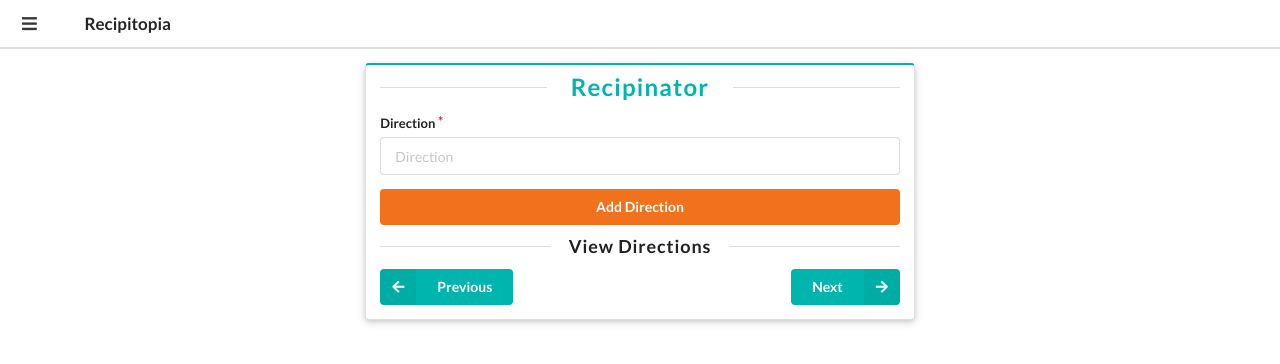
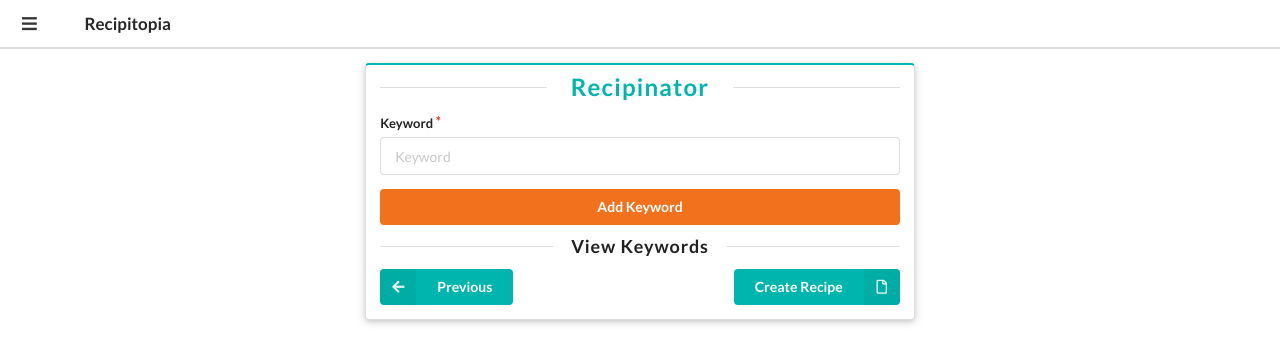
Before and after one commit to nursh/Recipinator, a React app: page / in a window 1280 px wide. Shown: the top 364 px of the page. Built offline with nearby package versions, Linux system fonts and the light colour scheme.

Commit message:
Created KeywordForm to the app

```diff
--- a/src/Forms/KeywordForm.jsx
+++ b/src/Forms/KeywordForm.jsx
@@ -0,0 +1,43 @@
+import React from 'react';
+
+
+function DirectionForm() {
+  return (
+    <form className="ui form">
+
+      <div className="required field">
+        <label htmlFor="keyword">Keyword</label>
+        <input type="text" name="keyword" id="keyword" placeholder="Keyword" />
+      </div>
+
+      <div className="field">
+        <button type="button" className="ui orange button fluid">
+          Add Keyword
+        </button>
+      </div>
+
+      <div className="field">
+        <h3 className="ui horizontal divider header">
+          View Keywords
+        </h3>
+      </div>
+
+      <div className="field">
+        <button type="button" className="ui teal labeled icon button left floated">
+          <i className="arrow left icon" />
+          Previous
+        </button>
+
+        <button type="button" className="ui teal right labeled icon button right floated">
+          <i className="file text outline icon" />
+          Create Recipe
+        </button>
+      </div>
+
+      <div className="field" />
+
+    </form>
+  );
+}
+
+export default DirectionForm;
--- a/src/Forms/RecipeForm.jsx
+++ b/src/Forms/RecipeForm.jsx
@@ -4,6 +4,7 @@ import React from 'react';
 import MainForm from './MainForm.jsx';
 import IngredientForm from './IngredientForm.jsx';
 import DirectionForm from './DirectionForm.jsx';
+import KeywordForm from './KeywordForm.jsx';
 
 function RecipeForm() {
   return (
@@ -11,7 +12,7 @@ function RecipeForm() {
       <div className="ui grid centered">
 
         <div className="row">
-          <div className="sixteen wide mobile eight wide computer column">
+          <div className="sixteen wide mobile twelve wide tablet eight wide computer column">
             <div className="ui very raised teal segment">
 
               <h2 className="ui teal horizontal divider header">
@@ -19,7 +20,8 @@ function RecipeForm() {
               </h2>
               {/* <MainForm /> */}
               {/* <IngredientForm /> */}
-              <DirectionForm />
+              {/* <DirectionForm /> */}
+              <KeywordForm />
             </div>
           </div>
         </div>
```
